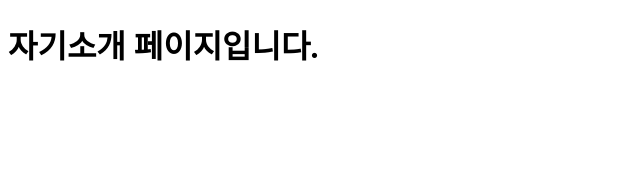
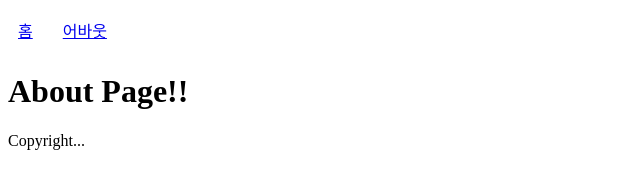
Before and after one commit to Primejin/my-blog, a Gatsby site: page /about in a window 1280 px wide. Shown: the whole page, without its empty margins (0-640 px from the left). Built offline with nearby package versions, Linux system fonts and the light colour scheme; Gatsby itself is replaced by a stand-in of ours.

Commit message:
Layout 설정, test페이지 삭제

```diff
--- /dev/null
+++ b/src/components/layout.js
@@ -0,0 +1,17 @@
+import { Link } from "gatsby";
+import React from "react"
+
+function Layout({children}) {
+    return (
+        <main>
+            <div style={{display: "flex", gap:10}}>
+                <Link to="/" style={{padding:10}}>홈</Link>
+                <Link to="/about" style={{padding:10}}>어바웃</Link>
+            </div>
+            {children}
+            <div>Copyright...</div>
+        </main>
+    );
+}
+
+export default Layout;
--- a/src/pages/about.js
+++ b/src/pages/about.js
@@ -1,11 +1,13 @@
 import React from "react"
+import Layout from "../components/layout";
 
 function AboutPage() {
     return (
         <main>
-            <title>자기소개</title>
-            <h1>자기소개 페이지입니다.</h1>
-
+            <Layout>
+                <title>About Page</title>
+                <h1>About Page!!</h1>
+            </Layout>
         </main>
     );
 }
```
Also changed, not shown: src/components/Head.js (added, +20 -0 lines), src/pages/index.js (+5 -3 lines), src/pages/test-space.js (deleted, +0 -13 lines), src/pages/test.js (deleted, +0 -13 lines).
